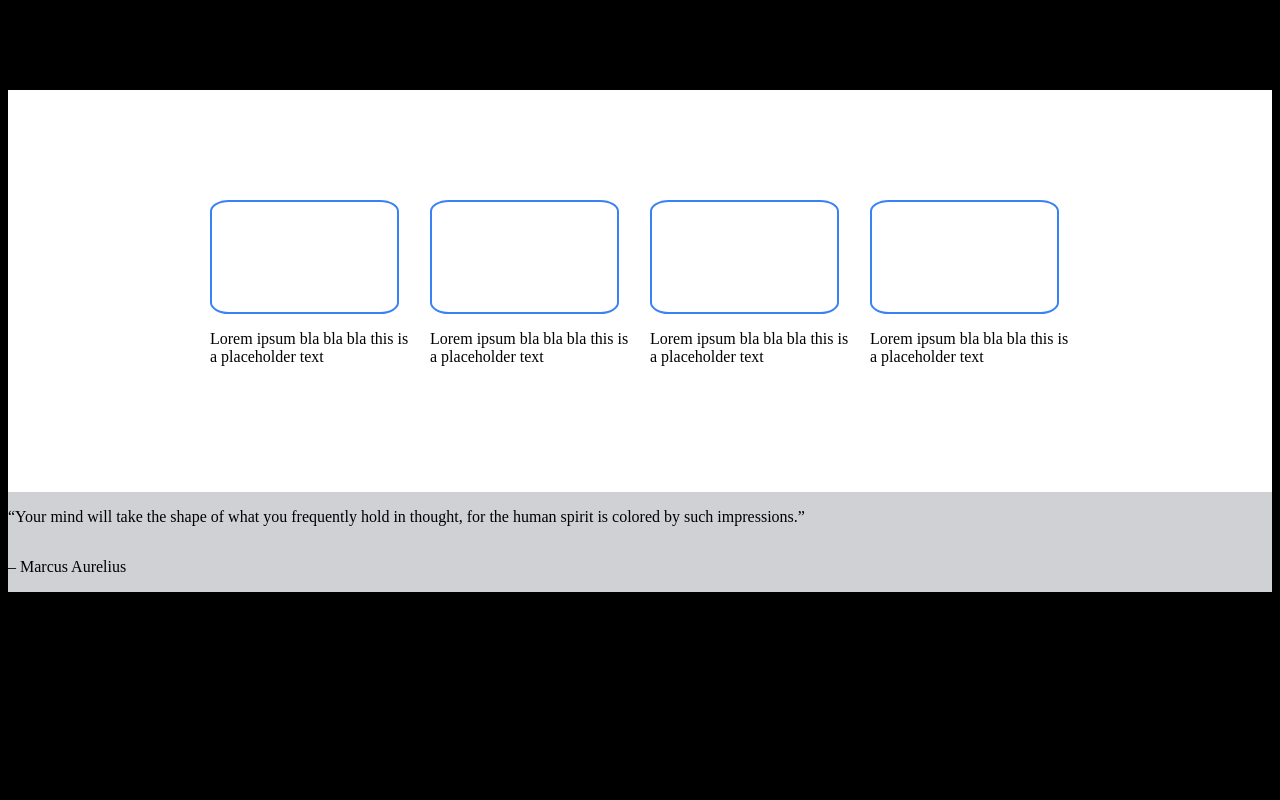
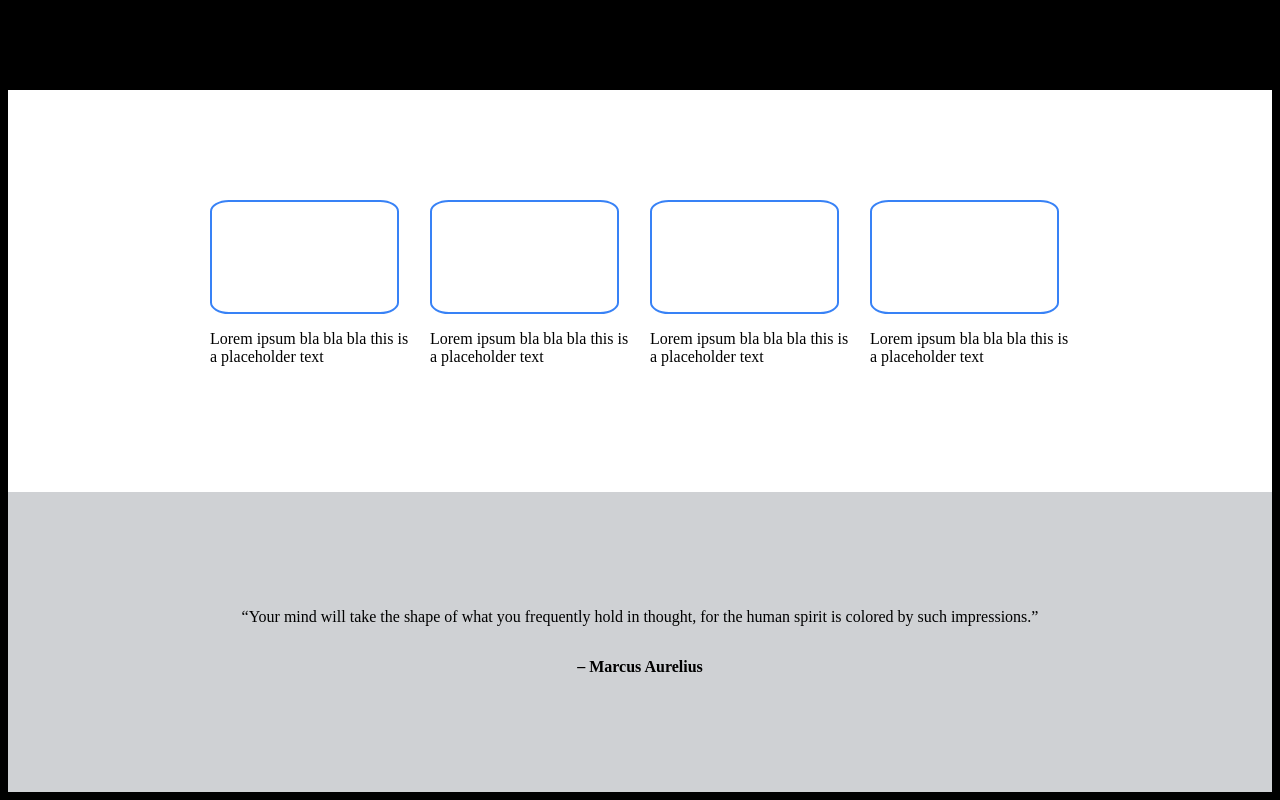
Before and after one commit to SamoUzo/Odin-Landing_page, a plain HTML site: page index.html in a window 1280 px wide. Shown: the part 463-1263 px from the top of the page. Before the commit the page ends 1063 px from the top, so only its background shows below. Drawn offline with Linux system fonts and the light colour scheme.

Commit message:
Adding div qoute some style

```diff
--- a/style.css
+++ b/style.css
@@ -103,11 +103,16 @@ body {
 
 .quote {
     display: flex;
-    justify-content: center;
     flex-wrap: wrap;
     flex-direction: column;
     background-color: #cfd1d4;
+    text-align: center;
+    padding-top: 100px;
+    padding-bottom: 100px;
 }
-.quote>div {
+.quote>* {
     flex: 1;
 }
+#person {
+    font-weight: bold;
+}
```
